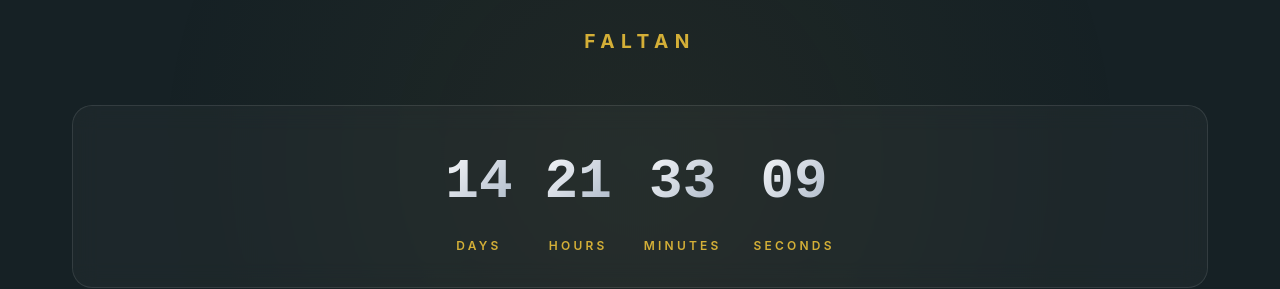
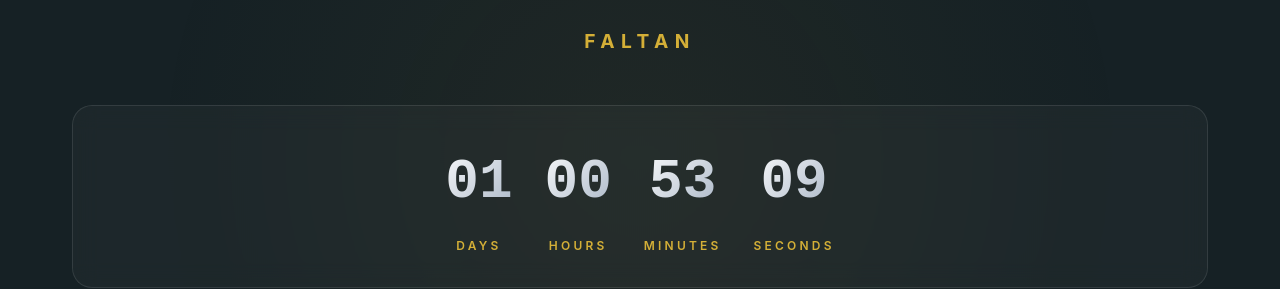
Before and after one commit to alanhernandez-lang/Pruebas-Marvelsa, a React (Vite) app in the folder rock-launch-frontend/: page / in a window 1280 px wide. Shown: the part 840-1129 px from the top of the page. Built offline with nearby package versions, Linux system fonts and the light colour scheme; no server answers.

Commit message:
Debug: cambio horario rock launch

```diff
--- a/rock-launch-frontend/src/pages/Welcome.jsx
+++ b/rock-launch-frontend/src/pages/Welcome.jsx
@@ -76,7 +76,7 @@ function Welcome() {
                     <h2 className="reveal" style={{ fontSize: '1.2rem', letterSpacing: '0.4rem', color: 'var(--accent)', fontWeight: '700', marginBottom: '1rem' }}>FALTAN</h2>
                     <div className="reveal">
                         <Countdown
-                            targetDate="April 14, 2026 13:00:00"
+                            targetDate="March 31, 2026 16:20:00"
                             onFinish={handleCountdownFinish}
                         />
                     </div>
```
